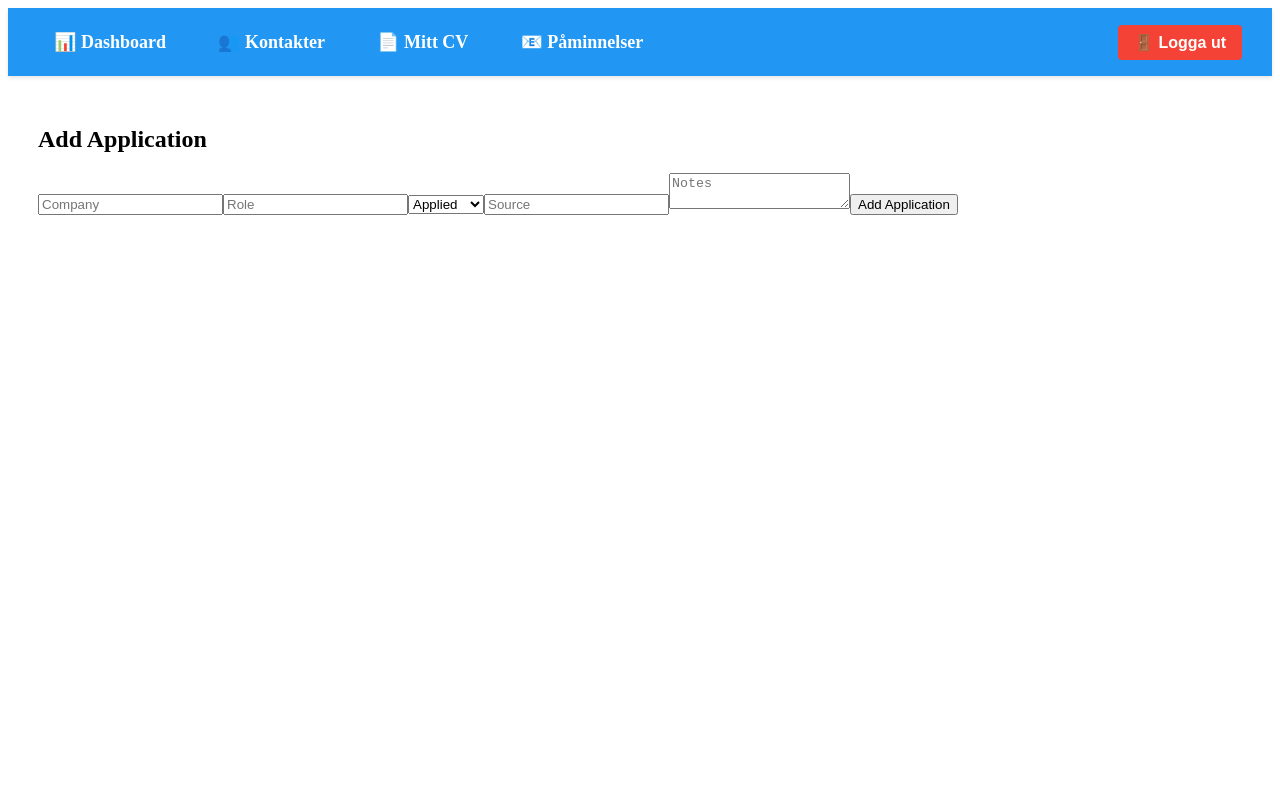
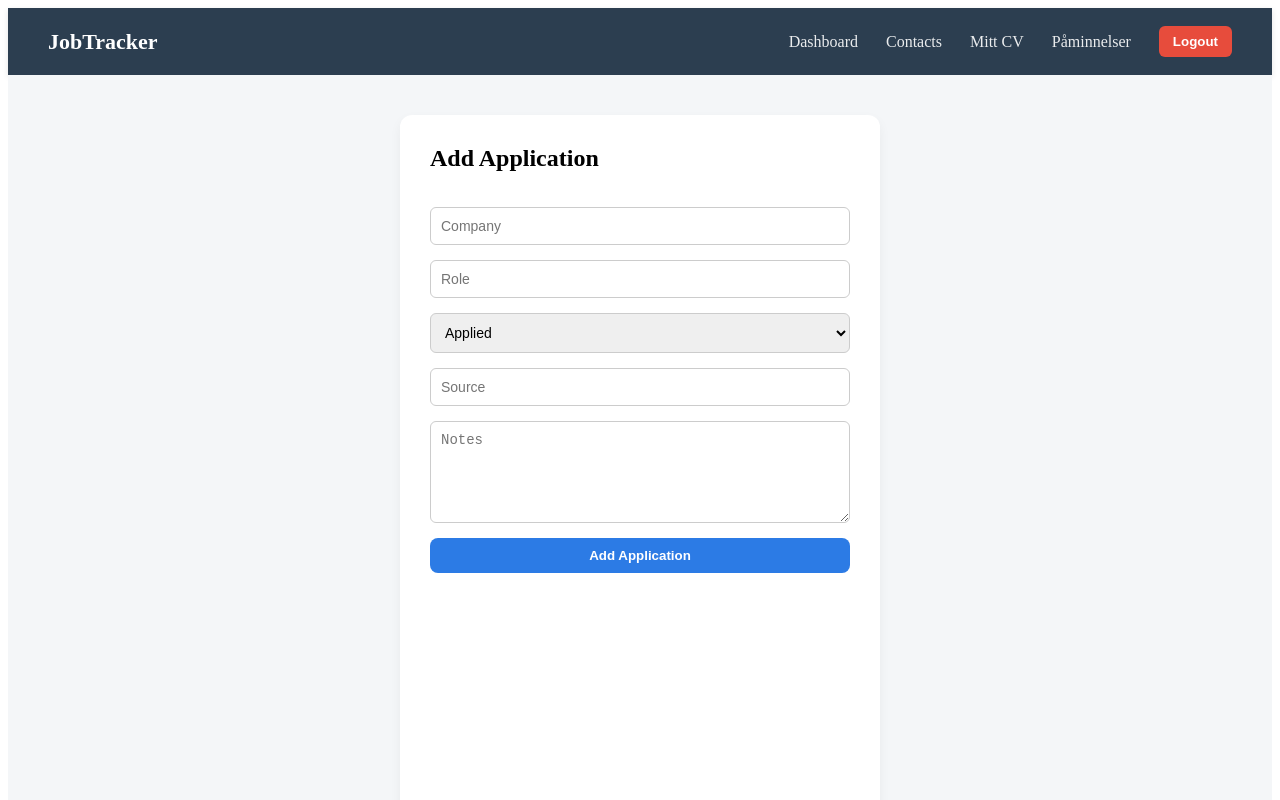
Before and after one commit to Saioda42/Projektarbetet_Webbramverk-, a React (Vite) app in the folder frontend/: page /applications/new in a window 1280 px wide. Shown: the top 800 px of the page. Built offline with nearby package versions, Linux system fonts and the light colour scheme; sample sign-in values are in the browser's storage.

Commit message:
Final dashboard UI improvements

```diff
--- a/frontend/package.json
+++ b/frontend/package.json
@@ -12,7 +12,8 @@
     "axios": "^1.13.4",
     "react": "^18.3.1",
     "react-dom": "^18.3.1",
-    "react-router-dom": "^7.13.1"
+    "react-router-dom": "^7.13.1",
+    "recharts": "^3.8.0"
   },
   "devDependencies": {
     "@vitejs/plugin-react": "^4.3.4",
--- a/frontend/src/components/Navbar.jsx
+++ b/frontend/src/components/Navbar.jsx
@@ -1,111 +1,120 @@
-import { Link, useNavigate } from "react-router-dom";
+import { Link } from "react-router-dom";
 
 function Navbar({ onLogout }) {
-  const navigate = useNavigate();
 
-  const handleLogout = () => {
-    onLogout(); // Uppdatera state i App
-    navigate("/login");
+  const linkStyle = {
+    color: "white",
+    textDecoration: "none",
+    fontSize: "16px",
+    fontWeight: "500",
+    opacity: 0.9,
+    transition: "opacity 0.2s"
+  };
+
+  const handleHover = (e) => {
+    e.target.style.opacity = 1;
+  };
+
+  const handleLeave = (e) => {
+    e.target.style.opacity = 0.9;
   };
 
   return (
+
     <nav
       style={{
-        backgroundColor: "#2196F3",
-        padding: "15px 30px",
+        background: "#2c3e50",
+        padding: "18px 40px",
         display: "flex",
         justifyContent: "space-between",
         alignItems: "center",
-        boxShadow: "0 2px 4px rgba(0,0,0,0.1)",
+        color: "white",
+        boxShadow: "0 2px 6px rgba(0,0,0,0.1)"
       }}
     >
-      <div style={{ display: "flex", gap: "20px" }}>
+
+      <h1
+        style={{
+          margin: 0,
+          fontSize: "22px",
+          fontWeight: "700"
+        }}
+      >
+        JobTracker
+      </h1>
+
+      <div
+        style={{
+          display: "flex",
+          gap: "28px",
+          alignItems: "center"
+        }}
+      >
+
         <Link
           to="/"
-          style={{
-            color: "white",
-            textDecoration: "none",
-            fontSize: "18px",
-            fontWeight: "bold",
-            padding: "8px 16px",
-            borderRadius: "4px",
-            transition: "background-color 0.2s",
-          }}
-          onMouseOver={(e) => (e.target.style.backgroundColor = "#1976D2")}
-          onMouseOut={(e) => (e.target.style.backgroundColor = "transparent")}
+          style={linkStyle}
+          onMouseEnter={handleHover}
+          onMouseLeave={handleLeave}
         >
-          📊 Dashboard
+          Dashboard
         </Link>
 
         <Link
           to="/contacts"
-          style={{
-            color: "white",
-            textDecoration: "none",
-            fontSize: "18px",
-            fontWeight: "bold",
-            padding: "8px 16px",
-            borderRadius: "4px",
-            transition: "background-color 0.2s",
-          }}
-          onMouseOver={(e) => (e.target.style.backgroundColor = "#1976D2")}
-          onMouseOut={(e) => (e.target.style.backgroundColor = "transparent")}
+          style={linkStyle}
+          onMouseEnter={handleHover}
+          onMouseLeave={handleLeave}
         >
-          👥 Kontakter
+          Contacts
         </Link>
 
         <Link
           to="/cv"
-          style={{
-            color: "white",
-            textDecoration: "none",
-            fontSize: "18px",
-            fontWeight: "bold",
-            padding: "8px 16px",
-            borderRadius: "4px",
-            transition: "background-color 0.2s",
-          }}
-          onMouseOver={(e) => (e.target.style.backgroundColor = "#1976D2")}
-          onMouseOut={(e) => (e.target.style.backgroundColor = "transparent")}
+          style={linkStyle}
+          onMouseEnter={handleHover}
+          onMouseLeave={handleLeave}
         >
-          📄 Mitt CV
+          Mitt CV
         </Link>
 
         <Link
           to="/reminders"
+          style={linkStyle}
+          onMouseEnter={handleHover}
+          onMouseLeave={handleLeave}
+        >
+          Påminnelser
+        </Link>
+
+        <button
+          onClick={onLogout}
           style={{
+            background: "#e74c3c",
+            border: "none",
             color: "white",
-            textDecoration: "none",
-            fontSize: "18px",
-            fontWeight: "bold",
-            padding: "8px 16px",
-            borderRadius: "4px",
-            transition: "background-color 0.2s",
+            padding: "8px 14px",
+            borderRadius: "6px",
+            cursor: "pointer",
+            fontWeight: "600",
+            transition: "transform 0.15s"
           }}
-          onMouseOver={(e) => (e.target.style.backgroundColor = "#1976D2")}
-          onMouseOut={(e) => (e.target.style.backgroundColor = "transparent")}
+          onMouseEnter={(e) =>
+            (e.currentTarget.style.transform = "scale(1.05)")
+          }
+          onMouseLeave={(e) =>
+            (e.currentTarget.style.transform = "scale(1)")
+          }
         >
-          📧 Påminnelser
-        </Link>
+          Logout
+        </button>
+
       </div>
 
-      <button
-        onClick={handleLogout}
-        style={{
-          backgroundColor: "#f44336",
-          color: "white",
-          border: "none",
-          padding: "8px 16px",
-          borderRadius: "4px",
-          cursor: "pointer",
-          fontWeight: "bold",
-          fontSize: "16px",
-        }}
-      >
-        🚪 Logga ut
-      </button>
     </nav>
+
   );
+
 }
 
 export default Navbar;
--- a/frontend/src/components/applications/ApplicationForm.jsx
+++ b/frontend/src/components/applications/ApplicationForm.jsx
@@ -3,6 +3,7 @@ import { useNavigate } from "react-router-dom";
 import api from "../../services/api";
 
 export default function ApplicationForm() {
+
   const navigate = useNavigate();
 
   const [formData, setFormData] = useState({
@@ -14,28 +15,60 @@ export default function ApplicationForm() {
   });
 
   const handleChange = (e) => {
+
     setFormData({
       ...formData,
       [e.target.name]: e.target.value
     });
+
   };
 
   const handleSubmit = async (e) => {
+
     e.preventDefault();
 
     try {
+
       await api.post("/applications/", formData);
       navigate("/");
+
     } catch (error) {
+
       console.error("Failed to create application:", error);
+
     }
+
   };
 
   return (
-    <div style={{ padding: "30px" }}>
-      <h2>Add Application</h2>
 
-      <form onSubmit={handleSubmit}>
+    <div
+      style={{
+        display: "flex",
+        justifyContent: "center",
+        padding: "40px",
+        background: "#f4f6f8",
+        minHeight: "100vh"
+      }}
+    >
+
+      <form
+        onSubmit={handleSubmit}
+        style={{
+          width: "420px",
+          background: "white",
+          padding: "30px",
+          borderRadius: "12px",
+          boxShadow: "0 5px 12px rgba(0,0,0,0.05)",
+          display: "flex",
+          flexDirection: "column",
+          gap: "15px"
+        }}
+      >
+
+        <h2 style={{ marginTop: 0 }}>
+          Add Application
+        </h2>
 
         <input
           name="company"
@@ -43,6 +76,7 @@ export default function ApplicationForm() {
           value={formData.company}
           onChange={handleChange}
           required
+          style={inputStyle}
         />
 
         <input
@@ -51,12 +85,14 @@ export default function ApplicationForm() {
           value={formData.role}
           onChange={handleChange}
           required
+          style={inputStyle}
         />
 
         <select
           name="status"
           value={formData.status}
           onChange={handleChange}
+          style={inputStyle}
         >
           <option value="applied">Applied</option>
           <option value="interview">Interview</option>
@@ -68,6 +104,7 @@ export default function ApplicationForm() {
           placeholder="Source"
           value={formData.source}
           onChange={handleChange}
+          style={inputStyle}
         />
 
         <textarea
@@ -75,13 +112,38 @@ export default function ApplicationForm() {
           placeholder="Notes"
           value={formData.notes}
           onChange={handleChange}
+          style={{
+            ...inputStyle,
+            minHeight: "80px"
+          }}
         />
 
-        <button type="submit">
+        <button
+          type="submit"
+          style={{
+            background: "#2c7be5",
+            color: "white",
+            border: "none",
+            padding: "10px",
+            borderRadius: "8px",
+            fontWeight: "bold",
+            cursor: "pointer"
+          }}
+        >
           Add Application
         </button>
 
       </form>
+
     </div>
+
   );
+
 }
+
+const inputStyle = {
+  padding: "10px",
+  borderRadius: "6px",
+  border: "1px solid #ccc",
+  fontSize: "14px"
+};
--- a/frontend/src/components/applications/Dashboard.jsx
+++ b/frontend/src/components/applications/Dashboard.jsx
@@ -4,17 +4,24 @@ import {
   getApplicationStats
 } from "../../services/applicationsApi";
 
+import api from "../../services/api";
+
 import { useEffect, useState } from "react";
 import { useNavigate } from "react-router-dom";
+
+import {
+  PieChart,
+  Pie,
+  Cell,
+  Tooltip,
+  Legend
+} from "recharts";
 
 function Dashboard() {
 
   const navigate = useNavigate();
 
   const [applications, setApplications] = useState([]);
-  const [filter, setFilter] = useState("all");
-  const [loading, setLoading] = useState(true);
-
   const [stats, setStats] = useState({
     total: 0,
     applied: 0,
@@ -22,8 +29,15 @@ function Dashboard() {
     rejected: 0
   });
 
+  const [filter, setFilter] = useState("all");
+  const [loading, setLoading] = useState(true);
+
   useEffect(() => {
-  const fetchData = async () => {
+    loadData();
+  }, []);
+
+  const loadData = async () => {
+
     try {
 
       const apps = await getApplications();
@@ -33,62 +47,20 @@ function Dashboard() {
       setStats(statsData);
 
     } catch (error) {
-      console.error("Error loading data:", error);
+
+      console.error("Error loading dashboard:", error);
+
     } finally {
+
       setLoading(false);
+
     }
+
   };
-
-  fetchData();
-}, []);
-
-  const total = applications.length;
-
-  const applied = applications.filter(
-    app => app.status?.toLowerCase() === "applied"
-  ).length;
-
-  const interview = applications.filter(
-    app => app.status?.toLowerCase() === "interview"
-  ).length;
-
-  const rejected = applications.filter(
-    app => app.status?.toLowerCase() === "rejected"
-  ).length;
-
-  const normalizeStatus = (status) => {
-    if (!status) return "";
-    return status.charAt(0).toUpperCase() + status.slice(1).toLowerCase();
-  };
-
-  const getStatusColor = (status) => {
-    const normalized = normalizeStatus(status);
-
-    switch (normalized) {
-      case "Applied":
-        return "#3498db";
-      case "Interview":
-        return "#f39c12";
-      case "Rejected":
-        return "#e74c3c";
-      default:
-        return "#555";
-    }
-  };
-
-  const filteredApplications = applications.filter(
-    app =>
-      filter === "all" ||
-      app.status?.toLowerCase() === filter
-  );
 
   const handleDelete = async (id) => {
 
-    const confirmDelete = window.confirm(
-      "Delete this application?"
-    );
-
-    if (!confirmDelete) return;
+    if (!window.confirm("Delete this application?")) return;
 
     try {
 
@@ -98,14 +70,58 @@ function Dashboard() {
         prev.filter(app => app.id !== id)
       );
 
+      loadData();
+
     } catch (error) {
 
       console.error("Delete failed:", error);
 
     }
+
   };
 
+  const handleStatusChange = async (id, newStatus) => {
+
+    try {
+
+      await api.put(`/applications/${id}`, {
+        status: newStatus
+      });
+
+      setApplications(prev =>
+        prev.map(app =>
+          app.id === id
+            ? { ...app, status: newStatus }
+            : app
+        )
+      );
+
+      loadData();
+
+    } catch (error) {
+
+      console.error("Status update failed:", error);
+
+    }
+
+  };
+
+  const filteredApplications = applications.filter(
+    app =>
+      filter === "all" ||
+      app.status?.toLowerCase() === filter
+  );
+
+  const chartData = [
+    { name: "Applied", value: stats.applied },
+    { name: "Interview", value: stats.interview },
+    { name: "Rejected", value: stats.rejected }
+  ];
+
+  const COLORS = ["#3498db", "#f39c12", "#e74c3c"];
+
   return (
+
     <div
       style={{
         padding: "40px",
@@ -114,16 +130,17 @@ function Dashboard() {
       }}
     >
 
-      {/* Header */}
+      {/* HEADER */}
+
       <div
         style={{
           display: "flex",
           justifyContent: "space-between",
-          alignItems: "center",
           marginBottom: "30px"
         }}
       >
-        <h2>Dashboard</h2>
+
+        <h2 style={{ margin: 0 }}>Dashboard</h2>
 
         <button
           onClick={() => navigate("/applications/new")}
@@ -131,22 +148,30 @@ function Dashboard() {
             background: "#2c7be5",
             color: "white",
             border: "none",
-            padding: "10px 16px",
+            padding: "10px 18px",
             borderRadius: "8px",
             cursor: "pointer",
-            fontWeight: "bold"
+            fontWeight: "bold",
+            transition: "transform 0.15s"
           }}
+          onMouseEnter={(e) =>
+            (e.currentTarget.style.transform = "scale(1.05)")
+          }
+          onMouseLeave={(e) =>
+            (e.currentTarget.style.transform = "scale(1)")
+          }
         >
           + Add Application
         </button>
 
       </div>
 
-      {/* Statistik */}
-      {/* Statistik */}
+      {/* STATS */}
+
       <div
         style={{
-    display: "flex",
+          display: "grid",
+          gridTemplateColumns: "repeat(4,1fr)",
           gap: "20px",
           marginBottom: "30px"
         }}
@@ -159,12 +184,69 @@ function Dashboard() {
 
       </div>
 
-      {/* Filter */}
+      {/* MAIN DASHBOARD GRID */}
 
-      <div style={{ marginBottom: "25px" }}>
+      <div
+        style={{
+          display: "grid",
+          gridTemplateColumns: "360px 1fr",
+          gap: "30px"
+        }}
+      >
+
+        {/* CHART */}
+
+        <div
+          style={{
+            background: "white",
+            padding: "25px",
+            borderRadius: "12px",
+            boxShadow: "0 3px 8px rgba(0,0,0,0.05)",
+            height: "fit-content"
+          }}
+        >
+
+          <h3 style={{ marginBottom: "20px" }}>
+            Application Status
+          </h3>
+
+          <PieChart width={300} height={250}>
+
+            <Pie
+              data={chartData}
+              dataKey="value"
+              outerRadius={90}
+              label
+            >
+
+              {chartData.map((entry, index) => (
+
+                <Cell
+                  key={index}
+                  fill={COLORS[index]}
+                />
+
+              ))}
+
+            </Pie>
+
+            <Tooltip />
+            <Legend />
+
+          </PieChart>
+
+        </div>
+
+        {/* APPLICATION LIST */}
+
+        <div>
+
+          {/* FILTER */}
+
+          <div style={{ marginBottom: "20px" }}>
 
             <label style={{ marginRight: "10px" }}>
-          Filter by status:
+              Filter:
             </label>
 
             <select
@@ -179,48 +261,38 @@ function Dashboard() {
 
           </div>
 
-      {loading && <p>Loading...</p>}
-
-      {!loading && filteredApplications.length === 0 && (
           <div
             style={{
-            padding: "20px",
-            background: "white",
-            borderRadius: "10px",
-            textAlign: "center"
-          }}
-        >
-          No applications found.
-        </div>
-      )}
-
-      <div
-        style={{
-          display: "flex",
-          flexWrap: "wrap",
+              display: "grid",
+              gridTemplateColumns: "repeat(auto-fill,260px)",
               gap: "20px"
             }}
           >
 
             {!loading &&
-          filteredApplications.map(app => {
-
-            const normalizedStatus = normalizeStatus(app.status);
-
-            return (
+              filteredApplications.map(app => (
 
                 <div
                   key={app.id}
                   style={{
-                  width: "260px",
                     background: "white",
                     padding: "20px",
                     borderRadius: "12px",
-                  boxShadow: "0 4px 10px rgba(0,0,0,0.05)"
+                    boxShadow: "0 4px 10px rgba(0,0,0,0.05)",
+                    transition: "all 0.2s ease",
+                    cursor: "pointer"
                   }}
+                  onMouseEnter={(e) =>
+                    (e.currentTarget.style.transform = "translateY(-4px)")
+                  }
+                  onMouseLeave={(e) =>
+                    (e.currentTarget.style.transform = "translateY(0)")
+                  }
                 >
 
-                <h3>{app.company}</h3>
+                  <h3 style={{ marginTop: 0 }}>
+                    {app.company}
+                  </h3>
 
                   <p>
                     <strong>Role:</strong> {app.role}
@@ -230,26 +302,32 @@ function Dashboard() {
                     {new Date(app.applied_date).toLocaleDateString()}
                   </p>
 
+                  <select
+                    value={app.status}
+                    onChange={(e) =>
+                      handleStatusChange(app.id, e.target.value)
+                    }
+                    style={{
+                      marginTop: "10px",
+                      padding: "6px",
+                      borderRadius: "6px",
+                      border: "1px solid #ccc"
+                    }}
+                  >
+
+                    <option value="applied">Applied</option>
+                    <option value="interview">Interview</option>
+                    <option value="rejected">Rejected</option>
+
+                  </select>
+
                   <div
                     style={{
                       display: "flex",
-                    justifyContent: "space-between",
-                    marginTop: "10px",
-                    alignItems: "center"
+                      justifyContent: "flex-end",
+                      marginTop: "10px"
                     }}
                   >
-
-                  <span
-                    style={{
-                      background: getStatusColor(app.status),
-                      color: "white",
-                      padding: "5px 10px",
-                      borderRadius: "20px",
-                      fontSize: "12px"
-                    }}
-                  >
-                    {normalizedStatus}
-                  </span>
 
                     <button
                       onClick={() => handleDelete(app.id)}
@@ -268,30 +346,53 @@ function Dashboard() {
 
                 </div>
 
-            );
-          })}
+              ))}
 
           </div>
 
         </div>
+
+      </div>
+
+    </div>
+
   );
+
 }
 
 function StatCard({ title, value, color }) {
+
   return (
+
     <div
       style={{
-        flex: 1,
+        background: "white",
         padding: "20px",
-        background: "white",
         borderRadius: "12px",
-        textAlign: "center"
+        textAlign: "center",
+        boxShadow: "0 3px 8px rgba(0,0,0,0.04)",
+        transition: "transform 0.15s"
       }}
+      onMouseEnter={(e) =>
+        (e.currentTarget.style.transform = "translateY(-3px)")
+      }
+      onMouseLeave={(e) =>
+        (e.currentTarget.style.transform = "translateY(0)")
+      }
     >
-      <p style={{ color: "#777" }}>{title}</p>
-      <h2 style={{ color }}>{value}</h2>
+
+      <p style={{ color: "#777", marginBottom: "5px" }}>
+        {title}
+      </p>
+
+      <h2 style={{ color, margin: 0 }}>
+        {value}
+      </h2>
+
     </div>
+
   );
+
 }
 
 export default Dashboard;
--- a/frontend/src/services/applicationsApi.js
+++ b/frontend/src/services/applicationsApi.js
@@ -13,3 +13,8 @@ export const getApplicationStats = async () => {
   const response = await api.get("/applications/stats");
   return response.data;
 };
+
+export const updateApplication = async (id, data) => {
+  const response = await api.put(`/applications/${id}`, data);
+  return response.data;
+};
```
Also changed, not shown: 1 other file (tests, documents, lock files or other folders). Lines whose indentation alone changed are shown as unchanged.
